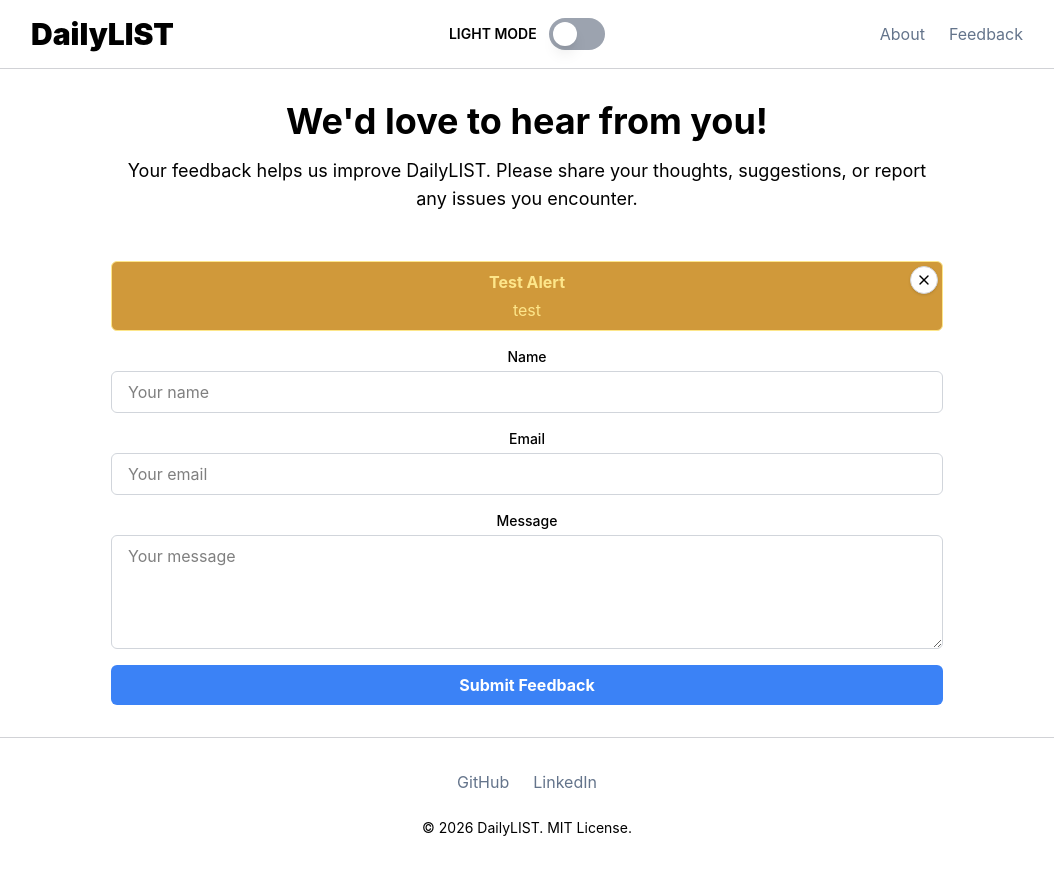
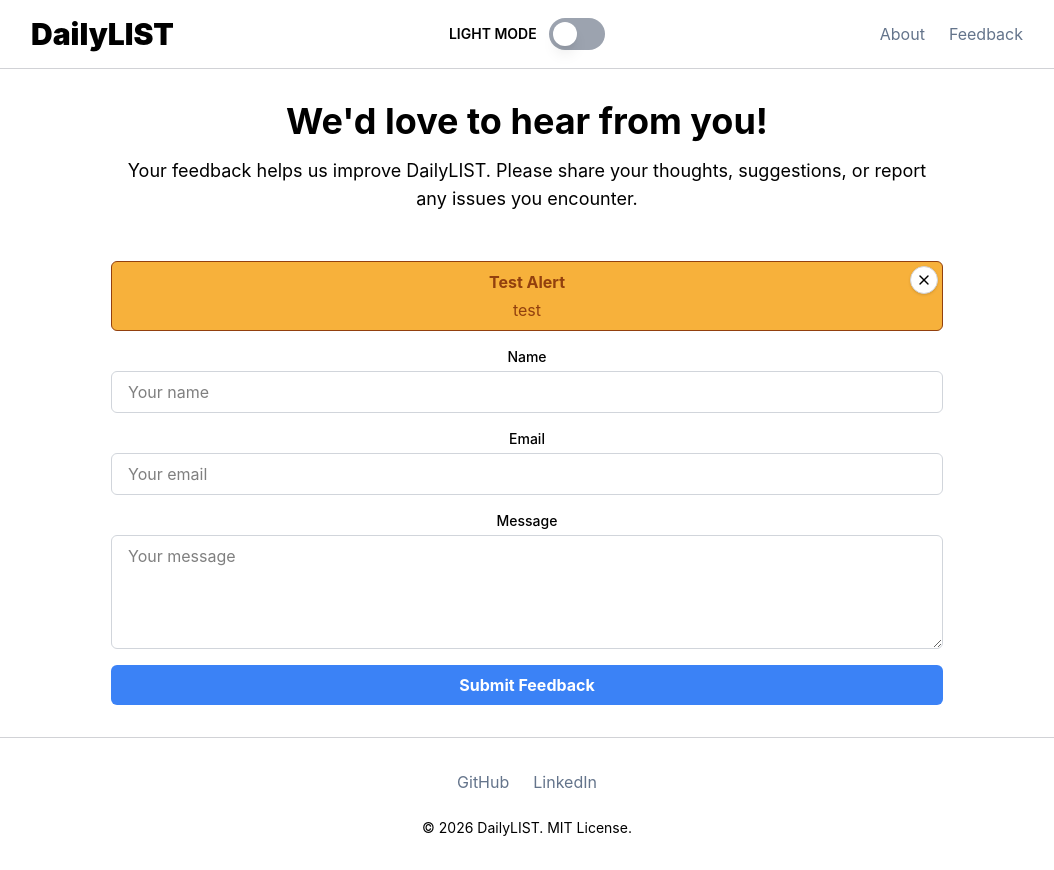
Before and after one commit to dwalkerwd7/DailyLIST, a React (Vite) app in the folder client/: page /feedback in a window 1280 px wide. Shown: the whole page, without its empty margins (113-1167 px from the left). Built offline with nearby package versions, Linux system fonts and the light colour scheme.

Commit message:
refactored alert vars into its own css file

```diff
--- a/client/src/App.css
+++ b/client/src/App.css
@@ -1,4 +1,5 @@
 @import "tailwindcss";
+@import "./components/utils/alerts.vars.css";
 
 /* Global styles */
 body {
@@ -32,16 +33,6 @@ a:hover {
   --text-primary: black;
   --border-primary: #d1d2d6;
   --form-input: #d1d5db;
-  --alert-success: #5ef76a;
-  --alert-success-bg: #0e9b6c;
-  --alert-error: #fca5a5;
-  --alert-error-bg: #be3636;
-  --alert-warning: #fde68a;
-  --alert-warning-bg: #c58009;
-  --alert-info: #bfdbfe;
-  --alert-info-bg: #316ac5;
-  --alert-critical: #fca5a5;
-  --alert-critical-bg: #be3636;
   --on: #10b981;
   --off: #9ca3af;
   --submit-primary: #3b82f6;
@@ -61,6 +52,7 @@ a:hover {
   --todo-text: #111111;
   --todo-notes-bg: #ebebeb;
   --caret-color: #006cfa;
+  --highlight-primary: #27c2ff;
 }
 
 /* Dark mode theme variables */
@@ -70,16 +62,6 @@ a:hover {
   --text-primary: #e6edf7;
   --border-primary: #2a364f;
   --form-input: #334155;
-  --alert-success: #6ee7b7;
-  --alert-success-bg: #0e9b6c;
-  --alert-error: #fca5a5;
-  --alert-error-bg: #be3636;
-  --alert-warning: #fde68a;
-  --alert-warning-bg: #c58009;
-  --alert-info: #bfdbfe;
-  --alert-info-bg: #316ac5;
-  --alert-critical: #fca5a5;
-  --alert-critical-bg: #be3636;
   --on: #22c55e;
   --off: #64748b;
   --submit-primary: #3b82f6;
@@ -99,6 +81,7 @@ a:hover {
   --todo-text: #e6edf7;
   --todo-notes-bg: #1f2937;
   --caret-color: #57ebff;
+  --highlight-primary: #209ecf;
 }
 
 /* Map theme variables to Tailwind's color system */
@@ -108,16 +91,6 @@ a:hover {
   --color-primary-text: var(--text-primary);
   --color-primary-border: var(--border-primary);
   --color-form-input: var(--form-input);
-  --color-alert-success: var(--alert-success);
-  --color-alert-success-bg: var(--alert-success-bg);
-  --color-alert-error: var(--alert-error);
-  --color-alert-error-bg: var(--alert-error-bg);
-  --color-alert-critical: var(--alert-critical);
-  --color-alert-critical-bg: var(--alert-critical-bg);
-  --color-alert-warning: var(--alert-warning);
-  --color-alert-warning-bg: var(--alert-warning-bg);
-  --color-alert-info: var(--alert-info);
-  --color-alert-info-bg: var(--alert-info-bg);
   --color-required: var(--required);
   --color-on: var(--on);
   --color-off: var(--off);
@@ -136,6 +109,7 @@ a:hover {
   --color-muted: var(--muted);
   --color-todo-text: var(--todo-text);
   --color-todo-notes-bg: var(--todo-notes-bg);
+  --color-highlight-primary: var(--highlight-primary);
 }
 
 /* Custom utilities for animations */
@@ -147,9 +121,6 @@ a:hover {
   .spacing-ease-out {
     letter-spacing: normal;
     animation: spacing-contract 0.15s ease-out forwards;
-  }
-  .alert-fade-out {
-    animation: fade-out 0.2s ease-out forwards;
   }
   .counttimer-highlight {
     animation: bg-in-out 0.8s ease-in-out forwards;
@@ -175,21 +146,12 @@ a:hover {
   }
 }
 
-@keyframes fade-out {
-  0% {
-    opacity: 1;
-  }
-  100% {
-    opacity: 0;
-  }
-}
-
 @keyframes bg-in-out {
   0% {
     background-color: transparent;
   }
   50% {
-    background-color: var(--color-alert-info);
+    background-color: var(--color-highlight-primary);
   }
   100% {
     background-color: transparent;
--- a/client/src/components/TodoApp.tsx
+++ b/client/src/components/TodoApp.tsx
@@ -195,7 +195,7 @@ export default function TodoApp() {
     };
 
     const handleDeleteTodo: DeleteHandler = (id: number) => {
-        openModalAlert(setModalAlertProps, "critical", "Delete Todo", "Are you sure you want to delete this todo?", "Delete", () => {
+        openModalAlert(setModalAlertProps, "warning", "Delete Todo", "Are you sure you want to delete this todo?", "Delete", () => {
             setTodos((prev) => prev.filter((todo) => todo.id !== id));
             setAllExpanded(false);
             setAllChecked(false);
@@ -283,7 +283,7 @@ export default function TodoApp() {
                     />
                 </div>
             </p>
-            <div className="flex flex-row gap-2 justify-between w-full border-b border-primary-border pb-3 mb-5">
+            <div className="flex flex-row gap-2 justify-center gap-8 w-full border-b border-primary-border pb-3">
                 <button className={`
                     h-9 px-4 text-sm text-todo-text rounded
                     ${allExpanded ? "bg-button-secondary hover:bg-button-secondary-hover" : "bg-button-tertiary hover:bg-button-tertiary-hover"}
--- a/client/src/components/utils/ModalAlert.tsx
+++ b/client/src/components/utils/ModalAlert.tsx
@@ -79,7 +79,9 @@ export default function ModalAlert({
             <div className={`mb-4 block w-full rounded-full text-center border px-3 py-1 text-sm font-semibold uppercase tracking-wide ${colorsByType[type]}`}>
                 {type}
             </div>
-            <h2 className="mb-2 text-xl font-bold text-primary-text">{title}</h2>
+            <h2 className={`mb-2 text-xl font-bold text-alert-${type}-title`}>
+                {title}
+            </h2>
             <p className="mb-6 text-sm text-primary-text">{message}</p>
             <div className="flex justify-end gap-3">
                 {showCancel && (
--- /dev/null
+++ b/client/src/components/utils/alerts.vars.css
@@ -0,0 +1,71 @@
+/* Alert color variables — light mode */
+:root {
+  --alert-success: #166534;
+  --alert-success-title: #14532d;
+  --alert-success-bg: #22c55e;
+  --alert-error: #991b1b;
+  --alert-error-title: #7f1d1d;
+  --alert-error-bg: #ef4444;
+  --alert-warning: #92400e;
+  --alert-warning-title: #78350f;
+  --alert-warning-bg: #f59e0b;
+  --alert-info: #1e40af;
+  --alert-info-title: #1e3a8a;
+  --alert-info-bg: #3b82f6;
+  --alert-critical: #7f1d1d;
+  --alert-critical-title: #450a0a;
+  --alert-critical-bg: #dc2626;
+}
+
+/* Alert color variables — dark mode */
+:root.dark {
+  --alert-success: #86efac;
+  --alert-success-title: #bbf7d0;
+  --alert-success-bg: #16a34a;
+  --alert-error: #fca5a5;
+  --alert-error-title: #fecaca;
+  --alert-error-bg: #dc2626;
+  --alert-warning: #fde68a;
+  --alert-warning-title: #fef3c7;
+  --alert-warning-bg: #d97706;
+  --alert-info: #bfdbfe;
+  --alert-info-title: #dbeafe;
+  --alert-info-bg: #2563eb;
+  --alert-critical: #fecaca;
+  --alert-critical-title: #fee2e2;
+  --alert-critical-bg: #b91c1c;
+}
+
+/* Map alert variables to Tailwind's color system */
+@theme {
+  --color-alert-success: var(--alert-success);
+  --color-alert-success-title: var(--alert-success-title);
+  --color-alert-success-bg: var(--alert-success-bg);
+  --color-alert-error: var(--alert-error);
+  --color-alert-error-title: var(--alert-error-title);
+  --color-alert-error-bg: var(--alert-error-bg);
+  --color-alert-warning: var(--alert-warning);
+  --color-alert-warning-title: var(--alert-warning-title);
+  --color-alert-warning-bg: var(--alert-warning-bg);
+  --color-alert-info: var(--alert-info);
+  --color-alert-info-title: var(--alert-info-title);
+  --color-alert-info-bg: var(--alert-info-bg);
+  --color-alert-critical: var(--alert-critical);
+  --color-alert-critical-title: var(--alert-critical-title);
+  --color-alert-critical-bg: var(--alert-critical-bg);
+}
+
+@layer utilities {
+  .alert-fade-out {
+    animation: fade-out 0.2s ease-out forwards;
+  }
+}
+
+@keyframes fade-out {
+  0% {
+    opacity: 1;
+  }
+  100% {
+    opacity: 0;
+  }
+}
```
